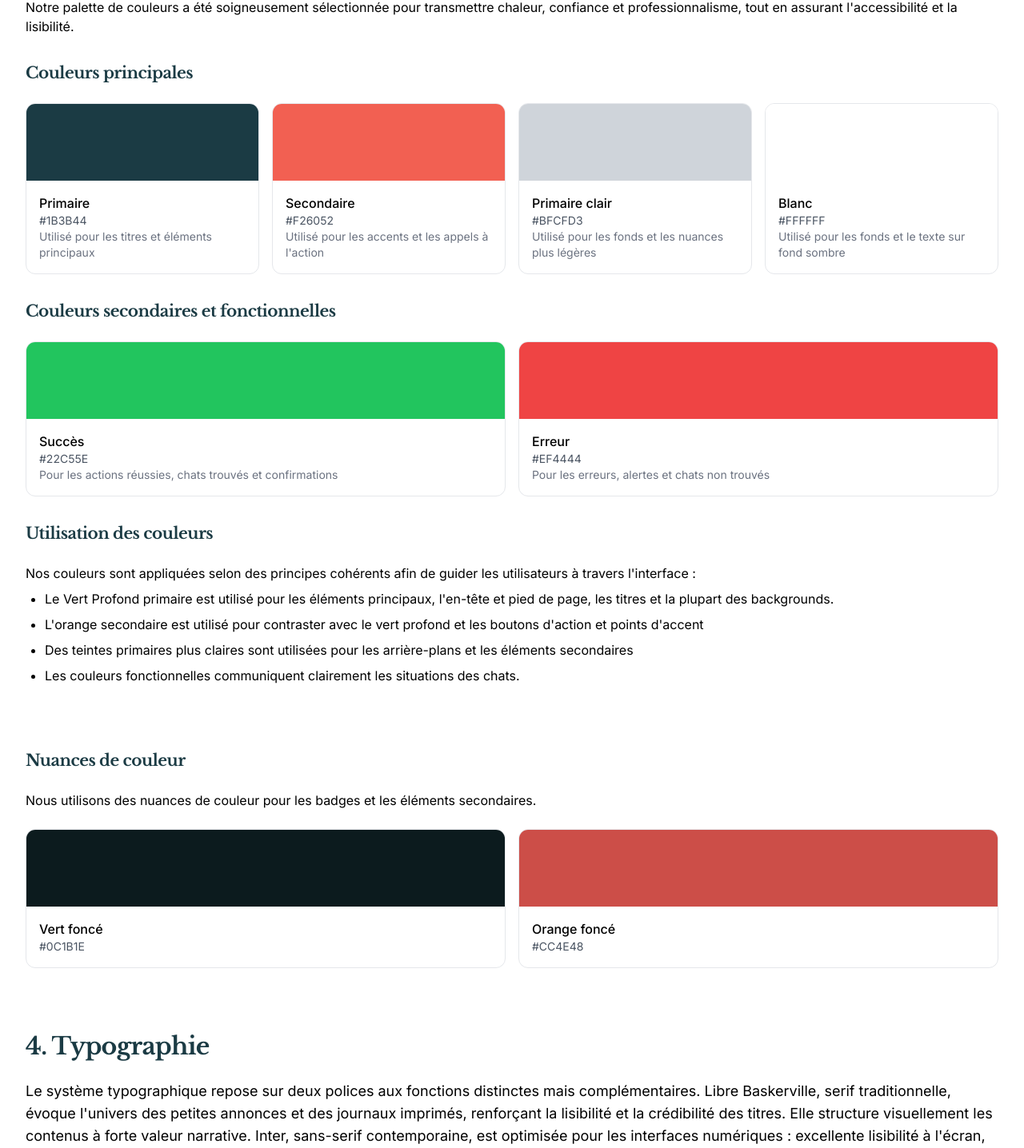
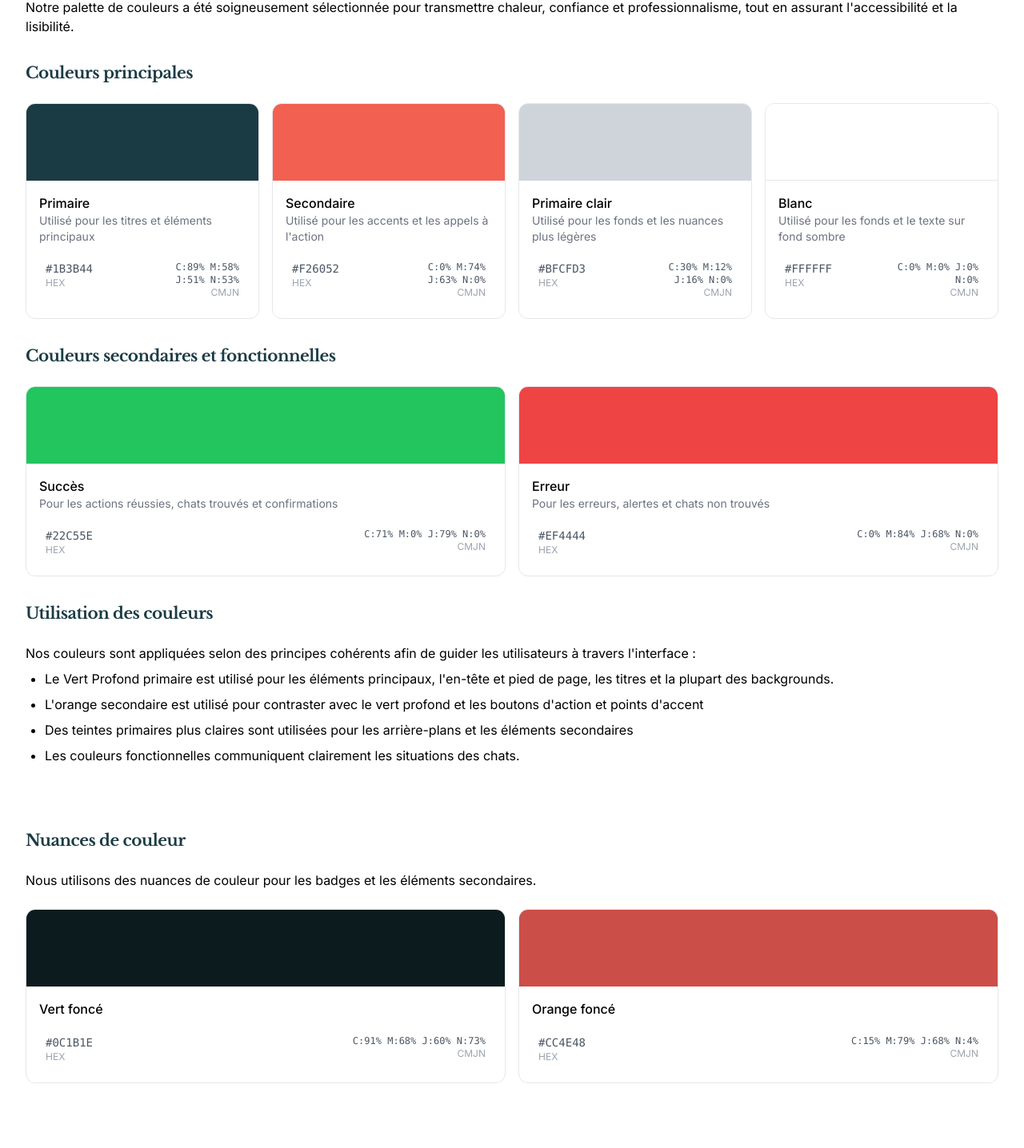
Before and after one commit to vincentchauvaux/Whisker, a Vue app: page /styleguide in a window 1280 px wide. Shown: the part 3132-4568 px from the top of the page at 80% size. Built offline with nearby package versions, Linux system fonts and the light colour scheme; no server answers; the database is empty.

Commit message:
Ajout de la fonctionnalité de copie des couleurs dans styleguide.vue avec des affichages pour les codes HEX et CMJN. Amélioration de la présentation des couleurs pour une meilleure accessibilité et interactivité.

```diff
--- a/src/pages/styleguide.vue
+++ b/src/pages/styleguide.vue
@@ -342,54 +342,114 @@
             >
               <div
                 class="rounded-xl overflow-hidden border border-gray-200 cursor-pointer relative group transition-transform duration-300 hover:rotate-2 hover:scale-105"
-                @click="copyColor('#1B3B44')"
-              >
+              >
+              <!-- CMJN : C:88,59% M:57,97% J:50,89% N:53,41% -->
                 <div class="h-24 bg-primary"></div>
                 <div class="p-4">
                   <h4 class="font-medium">Primaire</h4>
-                  <p class="text-sm text-gray-600">#1B3B44</p>
                   <p class="text-sm text-gray-500">
                     Utilisé pour les titres et éléments principaux
                   </p>
+                  <div class="flex mt-3">
+                    <div
+                      @click="copyColor('#1B3B44')"
+                      class="flex-1 text-left p-2 rounded-l-lg hover:bg-gray-100 transition-colors cursor-pointer"
+                    >
+                      <p class="text-sm text-gray-600 font-mono">#1B3B44</p>
+                      <p class="text-xs text-gray-400">HEX</p>
+                    </div>
+                    <div
+                      @click="copyColor('C:88,59% M:57,97% J:50,89% N:53,41%')"
+                      class="flex-1 text-right p-2 rounded-r-lg hover:bg-gray-100 transition-colors cursor-pointer"
+                    >
+                      <p class="text-sm text-gray-600 font-mono text-xs">C:89% M:58% J:51% N:53%</p>
+                      <p class="text-xs text-gray-400">CMJN</p>
+                    </div>
+                  </div>
                 </div>
               </div>
               <div
                 class="rounded-xl overflow-hidden border border-gray-200 cursor-pointer relative group transition-transform duration-300 hover:-rotate-2 hover:scale-105"
-                @click="copyColor('#F26052')"
-              >
+              >
+              <!-- CMJN : C:0% M:74,22% J:63,38% N:0% -->
                 <div class="h-24 bg-secondary"></div>
                 <div class="p-4">
                   <h4 class="font-medium">Secondaire</h4>
-                  <p class="text-sm text-gray-600">#F26052</p>
                   <p class="text-sm text-gray-500">
                     Utilisé pour les accents et les appels à l'action
                   </p>
+                  <div class="flex mt-3">
+                    <div
+                      @click="copyColor('#F26052')"
+                      class="flex-1 text-left p-2 rounded-l-lg hover:bg-gray-100 transition-colors cursor-pointer"
+                    >
+                      <p class="text-sm text-gray-600 font-mono">#F26052</p>
+                      <p class="text-xs text-gray-400">HEX</p>
+                    </div>
+                    <div
+                      @click="copyColor('C:0% M:74,22% J:63,38% N:0%')"
+                      class="flex-1 text-right p-2 rounded-r-lg hover:bg-gray-100 transition-colors cursor-pointer"
+                    >
+                      <p class="text-sm text-gray-600 font-mono text-xs">C:0% M:74% J:63% N:0%</p>
+                      <p class="text-xs text-gray-400">CMJN</p>
+                    </div>
+                  </div>
                 </div>
               </div>
               <div
                 class="rounded-xl overflow-hidden border border-gray-200 cursor-pointer relative group transition-transform duration-300 hover:rotate-1 hover:scale-105"
-                @click="copyColor('#BFCFD3')"
-              >
+              >
+              <!-- CMJN : C:29,85% M:12,44% J:16,14% N:0,15% -->
                 <div class="h-24 bg-primary-light"></div>
                 <div class="p-4">
                   <h4 class="font-medium">Primaire clair</h4>
-                  <p class="text-sm text-gray-600">#BFCFD3</p>
                   <p class="text-sm text-gray-500">
                     Utilisé pour les fonds et les nuances plus légères
                   </p>
+                  <div class="flex mt-3">
+                    <div
+                      @click="copyColor('#BFCFD3')"
+                      class="flex-1 text-left p-2 rounded-l-lg hover:bg-gray-100 transition-colors cursor-pointer"
+                    >
+                      <p class="text-sm text-gray-600 font-mono">#BFCFD3</p>
+                      <p class="text-xs text-gray-400">HEX</p>
+                    </div>
+                    <div
+                      @click="copyColor('C:29,85% M:12,44% J:16,14% N:0,15%')"
+                      class="flex-1 text-right p-2 rounded-r-lg hover:bg-gray-100 transition-colors cursor-pointer"
+                    >
+                      <p class="text-sm text-gray-600 font-mono text-xs">C:30% M:12% J:16% N:0%</p>
+                      <p class="text-xs text-gray-400">CMJN</p>
+                    </div>
+                  </div>
                 </div>
               </div>
               <div
                 class="rounded-xl overflow-hidden border border-gray-200 cursor-pointer relative group transition-transform duration-300 hover:-rotate-1 hover:scale-105"
-                @click="copyColor('#FFFFFF')"
-              >
-                <div class="h-24 bg-white"></div>
+              >
+              <!-- CMJN : C:0% M:0% J:0% N:0% -->
+                <div class="h-24 bg-white border-b border-gray-200"></div>
                 <div class="p-4">
                   <h4 class="font-medium">Blanc</h4>
-                  <p class="text-sm text-gray-600">#FFFFFF</p>
                   <p class="text-sm text-gray-500">
                     Utilisé pour les fonds et le texte sur fond sombre
                   </p>
+                  <div class="flex mt-3">
+                    <div
+                      @click="copyColor('#FFFFFF')"
+                      class="flex-1 text-left p-2 rounded-l-lg hover:bg-gray-100 transition-colors cursor-pointer"
+                    >
+                      <p class="text-sm text-gray-600 font-mono">#FFFFFF</p>
+                      <p class="text-xs text-gray-400">HEX</p>
+                    </div>
+                    <div
+                      @click="copyColor('C:0% M:0% J:0% N:0%')"
+                      class="flex-1 text-right p-2 rounded-r-lg hover:bg-gray-100 transition-colors cursor-pointer"
+                    >
+                      <p class="text-sm text-gray-600 font-mono text-xs">C:0% M:0% J:0% N:0%</p>
+                      <p class="text-xs text-gray-400">CMJN</p>
+                    </div>
+                  </div>
                 </div>
               </div>
             </div>
@@ -400,28 +460,58 @@
             >
               <div
                 class="rounded-xl overflow-hidden border border-gray-200 cursor-pointer relative group transition-transform duration-300 hover:rotate-2 hover:scale-105"
-                @click="copyColor('#22C55E')"
-              >
+              >
+              <!-- CMJN : C:70,55% M:0% J:78,9% N:0% -->
                 <div class="h-24 bg-green-500"></div>
                 <div class="p-4">
                   <h4 class="font-medium">Succès</h4>
-                  <p class="text-sm text-gray-600">#22C55E</p>
                   <p class="text-sm text-gray-500">
                     Pour les actions réussies, chats trouvés et confirmations
                   </p>
+                  <div class="flex mt-3">
+                    <div
+                      @click="copyColor('#22C55E')"
+                      class="flex-1 text-left p-2 rounded-l-lg hover:bg-gray-100 transition-colors cursor-pointer"
+                    >
+                      <p class="text-sm text-gray-600 font-mono">#22C55E</p>
+                      <p class="text-xs text-gray-400">HEX</p>
+                    </div>
+                    <div
+                      @click="copyColor('C:70,55% M:0% J:78,9% N:0%')"
+                      class="flex-1 text-right p-2 rounded-r-lg hover:bg-gray-100 transition-colors cursor-pointer"
+                    >
+                      <p class="text-sm text-gray-600 font-mono text-xs">C:71% M:0% J:79% N:0%</p>
+                      <p class="text-xs text-gray-400">CMJN</p>
+                    </div>
+                  </div>
                 </div>
               </div>
               <div
                 class="rounded-xl overflow-hidden border border-gray-200 cursor-pointer relative group transition-transform duration-300 hover:-rotate-2 hover:scale-105"
-                @click="copyColor('#EF4444')"
-              >
+              >
+              <!-- CMJN : C:0% M:84,08% J:67,79% N:0% -->
                 <div class="h-24 bg-red-500"></div>
                 <div class="p-4">
                   <h4 class="font-medium">Erreur</h4>
-                  <p class="text-sm text-gray-600">#EF4444</p>
                   <p class="text-sm text-gray-500">
                     Pour les erreurs, alertes et chats non trouvés
                   </p>
+                  <div class="flex mt-3">
+                    <div
+                      @click="copyColor('#EF4444')"
+                      class="flex-1 text-left p-2 rounded-l-lg hover:bg-gray-100 transition-colors cursor-pointer"
+                    >
+                      <p class="text-sm text-gray-600 font-mono">#EF4444</p>
+                      <p class="text-xs text-gray-400">HEX</p>
+                    </div>
+                    <div
+                      @click="copyColor('C:0% M:84,08% J:67,79% N:0%')"
+                      class="flex-1 text-right p-2 rounded-r-lg hover:bg-gray-100 transition-colors cursor-pointer"
+                    >
+                      <p class="text-sm text-gray-600 font-mono text-xs">C:0% M:84% J:68% N:0%</p>
+                      <p class="text-xs text-gray-400">CMJN</p>
+                    </div>
+                  </div>
                 </div>
               </div>
               <!-- <div
@@ -483,22 +573,51 @@
                 class="rounded-xl overflow-hidden border border-gray-200 cursor-pointer relative group transition-transform duration-300 hover:rotate-2 hover:scale-105"
                 @click="copyColor('#0C1B1E')"
               >
+              <!-- CMJN : C:91,08% M:67,89% J:60,05% N:72,82% -->
                 <div class="h-24 bg-[#0C1B1E]"></div>
                 <div class="p-4">
                   <h4 class="font-medium">Vert foncé</h4>
-                  <p class="text-sm text-gray-600">#0C1B1E</p>
-
+                  <div class="flex mt-3">
+                    <div
+                      @click="copyColor('#0C1B1E')"
+                      class="flex-1 text-left p-2 rounded-l-lg hover:bg-gray-100 transition-colors cursor-pointer"
+                    >
+                      <p class="text-sm text-gray-600 font-mono">#0C1B1E</p>
+                      <p class="text-xs text-gray-400">HEX</p>
+                    </div>
+                    <div
+                      @click="copyColor('C:91,08% M:67,89% J:60,05% N:72,82%')"
+                      class="flex-1 text-right p-2 rounded-r-lg hover:bg-gray-100 transition-colors cursor-pointer"
+                    >
+                      <p class="text-sm text-gray-600 font-mono text-xs">C:91% M:68% J:60% N:73%</p>
+                      <p class="text-xs text-gray-400">CMJN</p>
+                    </div>
+                  </div>
                 </div>
               </div>
               <div
                 class="rounded-xl overflow-hidden border border-gray-200 cursor-pointer relative group transition-transform duration-300 hover:-rotate-2 hover:scale-105"
-                @click="copyColor('#CC4E48')"
-              >
+              >
+              <!-- CMJN : C:14,92% M:79,49% J:67,64% N:3,94% -->
                 <div class="h-24 bg-[#CC4E48]"></div>
                 <div class="p-4">
                   <h4 class="font-medium">Orange foncé</h4>
-                  <p class="text-sm text-gray-600">#CC4E48</p>
-
+                  <div class="flex mt-3">
+                    <div
+                      @click="copyColor('#CC4E48')"
+                      class="flex-1 text-left p-2 rounded-l-lg hover:bg-gray-100 transition-colors cursor-pointer"
+                    >
+                      <p class="text-sm text-gray-600 font-mono">#CC4E48</p>
+                      <p class="text-xs text-gray-400">HEX</p>
+                    </div>
+                    <div
+                      @click="copyColor('C:14,92% M:79,49% J:67,64% N:3,94%')"
+                      class="flex-1 text-right p-2 rounded-r-lg hover:bg-gray-100 transition-colors cursor-pointer"
+                    >
+                      <p class="text-sm text-gray-600 font-mono text-xs">C:15% M:79% J:68% N:4%</p>
+                      <p class="text-xs text-gray-400">CMJN</p>
+                    </div>
+                  </div>
                 </div>
               </div>
               </div>
```
